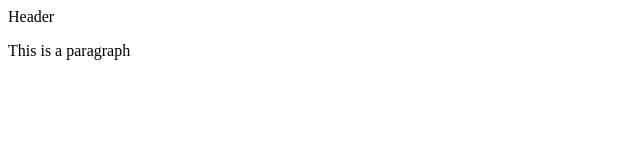
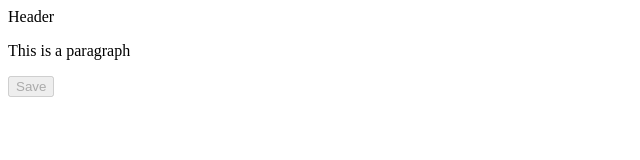
Before and after one commit to helexander/GitFlow-Challenge, a plain HTML site: page index.html in a window 1280 px wide. Shown: the full height of the page, 0-640 px from the left. Drawn offline with Linux system fonts and the light colour scheme.

Commit message:
Added button

```diff
--- a/index.html
+++ b/index.html
@@ -9,5 +9,6 @@
 	</head>
 	<body>
 		<p>This is a paragraph</p>
+		<button type="button" disabled>Save</button>
 	</body>
 </html>
```
